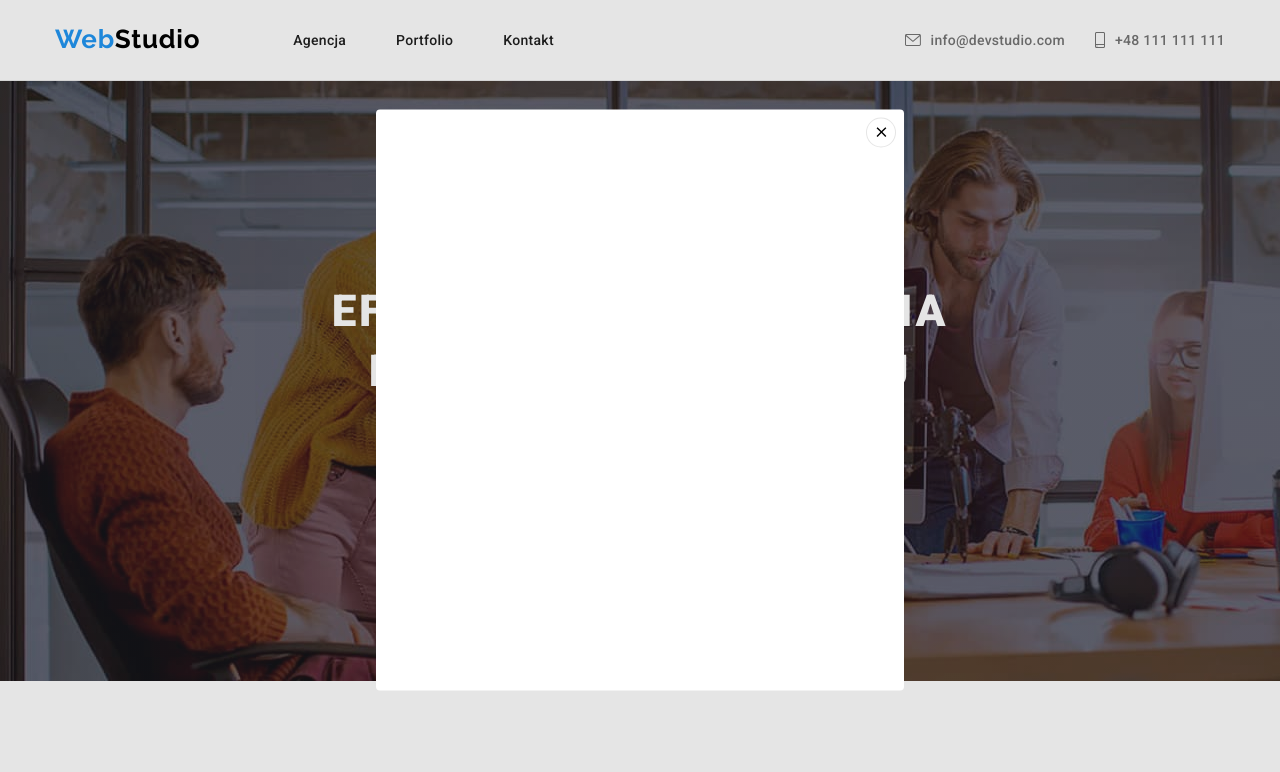
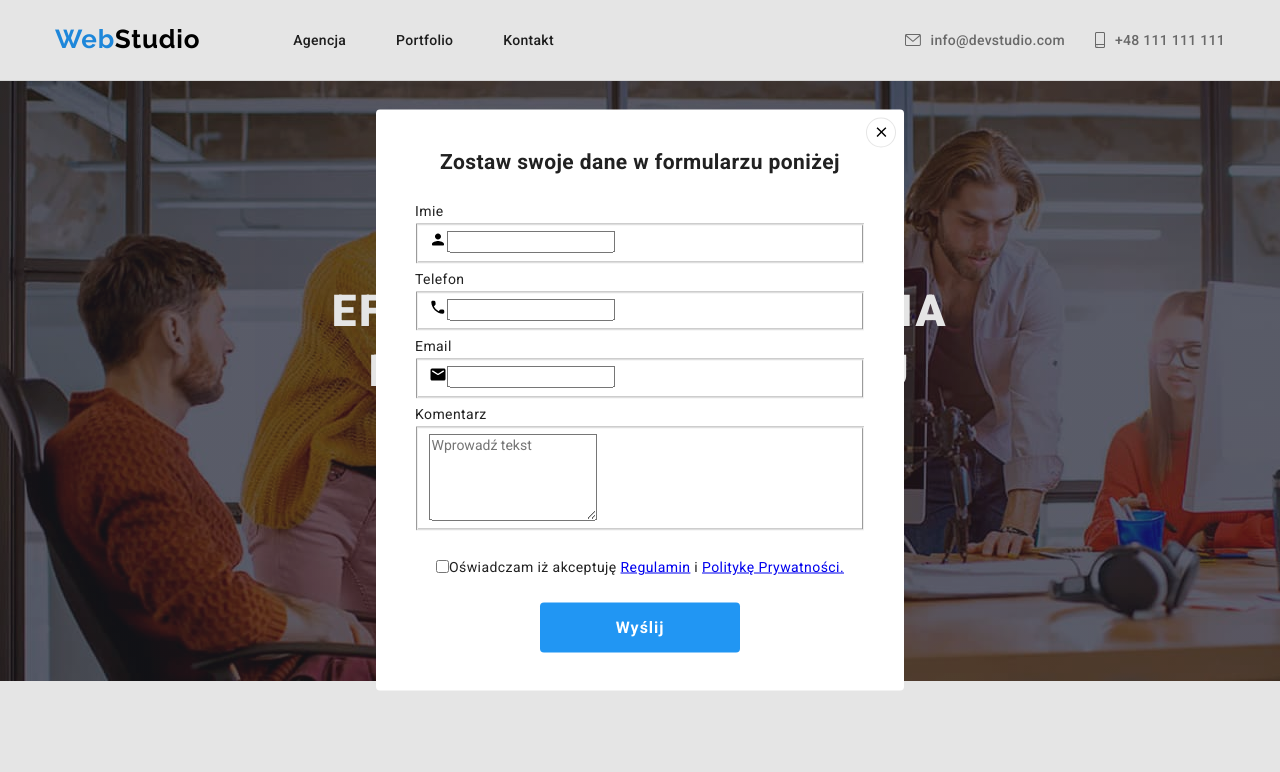
Before and after one commit to adrianastulich/goit-markup-hw-06, a plain HTML site: page index.html in a window 1280 px wide. Both pictures are taken after a click on the button "Zamów usługę". Shown: the top 772 px of the page. Drawn offline with nearby package versions, Linux system fonts and the light colour scheme.

Commit message:
done part of modal

```diff
--- a/css/styles.css
+++ b/css/styles.css
@@ -30,6 +30,7 @@ a,
 nav,
 h1,
 h2,
+h4,
 p {
   padding: 0;
   margin: 0;
@@ -635,7 +636,6 @@ header {
   color: var(--brand-color);
   font-size: 16px;
   letter-spacing: 0.06em;
-  font-style: normal;
 }
 .footer-button-icon {
   fill: var(--brand-color);
@@ -643,7 +643,6 @@ header {
   padding: 0;
 }
 .input-signup-newsletter {
-  display: flex;
   width: 358px;
   height: 50px;
   background-color: var(--main-background-color);
@@ -663,7 +662,7 @@ header {
 }
 
 /* end of footer */
-
+/* start of modal */
 .backdrop {
   position: fixed;
   width: 100vw;
@@ -684,8 +683,14 @@ header {
 .is-hidden .modal {
   transform: translateY(100%) translateX(-100%) rotate(180deg);
 }
+.modal-title {
+  line-height: 23px;
+}
 .modal {
-  position: absolute;
+  position: relative;
+  display: flex;
+  flex-direction: column;
+  padding: 41px 40px 40px 40px;
   top: 50%;
   left: 50%;
   transform: translate(-50%, -50%);
@@ -694,6 +699,7 @@ header {
   background-color: var(--brand-color);
   border-radius: 4px;
   transition: transform 1000ms;
+  text-align: center;
 }
 .close-button {
   display: flex;
@@ -709,3 +715,37 @@ header {
   background-color: var(--brand-color);
   cursor: pointer;
 }
+.modal-form {
+  display: flex;
+  flex-direction: column;
+  align-items: center;
+  gap: 28px;
+  margin-top: 50px;
+}
+.submit-button-modal {
+  text-align: center;
+  width: 200px;
+  height: 50px;
+  border-radius: 4px;
+  background-color: var(--active-color);
+  font-weight: 700;
+  color: var(--brand-color);
+  font-size: 16px;
+  letter-spacing: 0.06em;
+  border: 0;
+}
+.fieldset-modal {
+  position: relative;
+  display: flex;
+  width: 448px;
+}
+.modal-label {
+  position: absolute;
+  top: -23px;
+  left: -3px;
+}
+.checkbox-field {
+  display: flex;
+}
+
+/* end of modal */
--- a/index.html
+++ b/index.html
@@ -384,7 +384,7 @@
         </div>
         <div class="footer-part-three">
           <p class="footer-description">ZAPISZ SIĘ DO NEWSLETTERA</p>
-          <form class="footer-form" name="signup-newsletter" autocomplete="off" novalidate>
+          <form class="footer-form" name="signup-newsletter" autocomplete="off">
             <label>
               <input
                 class="input-signup-newsletter"
@@ -411,6 +411,43 @@
             <use href="./images/icons.svg#icon-close-black-18dp-2-1"></use>
           </svg>
         </button>
+        <h2 class="modal-title">Zostaw swoje dane w formularzu poniżej</h2>
+        <form class="modal-form" name="personaldata-form">
+          <fieldset class="fieldset-modal">
+            <label class="modal-label" for="name">Imie</label>
+            <svg class="modal-icons" width="18px" height="18px">
+              <use href="./images/icons.svg#icon-person-black-18dp-1"></use>
+            </svg>
+            <input type="name" name="name" id="name" />
+          </fieldset>
+          <fieldset class="fieldset-modal">
+            <label class="modal-label" for="phone">Telefon</label>
+            <svg class="modal-icons" width="18px" height="18px">
+              <use href="./images/icons.svg#icon-phone-black-18dp-1"></use>
+            </svg>
+            <input type="tel" name="phone-number" id="phone" />
+          </fieldset>
+          <fieldset class="fieldset-modal">
+            <label class="modal-label" for="email">Email</label>
+            <svg class="modal-icons" width="18px" height="18px">
+              <use href="./images/icons.svg#icon-email-black-18dp-1"></use>
+            </svg>
+            <input type="email" name="email" id="email" />
+          </fieldset>
+          <fieldset class="fieldset-modal">
+            <label class="modal-label" for="comment">Komentarz</label>
+            <textarea name="comment" rows="5" placeholder="Wprowadź tekst" id="comment"></textarea>
+          </fieldset>
+          <div class="checkbox-field">
+            <input type="checkbox" name="accept" value="" />
+            <p>
+              Oświadczam iż akceptuję <a href="/">Regulamin</a> i
+              <a href="/">Politykę Prywatności.</a>
+            </p>
+          </div>
+
+          <button class="submit-button-modal" type="submit">Wyślij</button>
+        </form>
       </div>
     </div>
     <script src="./js/modal.js"></script>
```
